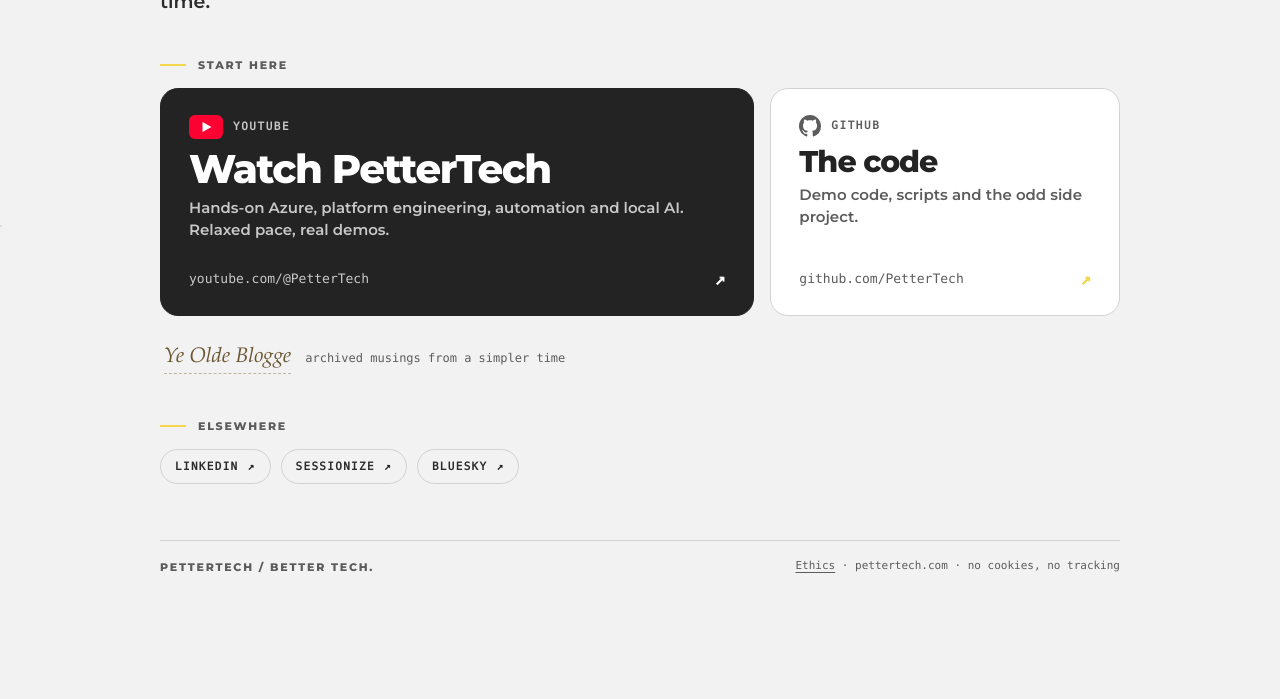
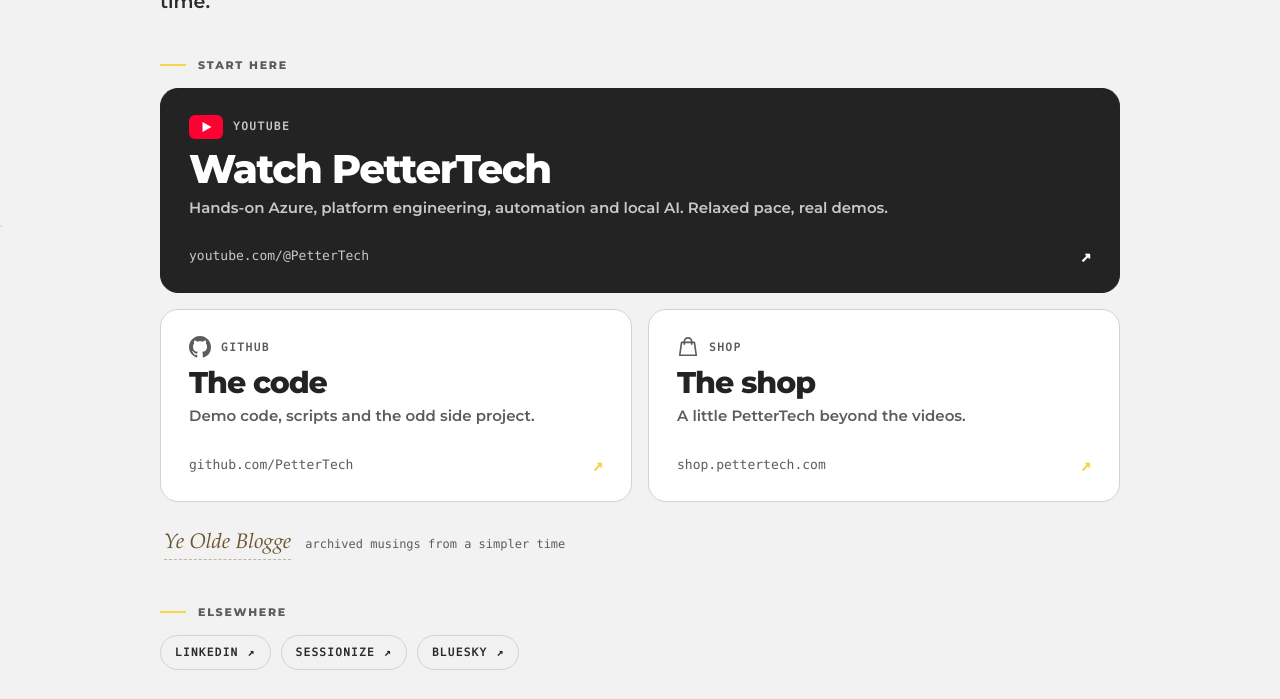
Before and after one commit to PetterTech/pettertech.github.io, a plain HTML site: page index.html in a window 1280 px wide. Shown: the part 575-1274 px from the top of the page. Before the commit the page ends 1176 px from the top, so only its background shows below. Drawn offline with Linux system fonts and the light colour scheme; no server answers.

Commit message:
feat: add shop (#2)
* feat: add shop card

* docs: add info on shop

* test: add shop

```diff
--- a/assets/style.css
+++ b/assets/style.css
@@ -95,8 +95,9 @@ h1 span em{font-style:normal;background:linear-gradient(transparent 58%,var(--ma
 .spark{fill:var(--accent);filter:drop-shadow(0 0 6px var(--accent))}
 
 /* ---------- link cards ---------- */
-.links{display:grid;grid-template-columns:minmax(0,1.7fr) minmax(0,1fr);gap:16px}
+.links{display:grid;grid-template-columns:repeat(2,minmax(0,1fr));gap:16px}
 .links>*{min-width:0}
+.links>.yt{grid-column:1/-1}
 .card{position:relative;display:flex;flex-direction:column;justify-content:space-between;gap:26px;min-height:190px;
   padding:26px 28px;border-radius:var(--radius);border:1px solid var(--line);background:var(--card);
   transition:transform .18s ease,border-color .18s ease,background-color .25s ease}
@@ -108,6 +109,7 @@ h1 span em{font-style:normal;background:linear-gradient(transparent 58%,var(--ma
 .card .arrow{font:700 18px var(--mono);color:var(--accent);transition:transform .18s ease}
 .card:hover .arrow{transform:translate(3px,-3px)}
 .gh-mark{width:22px;height:22px;flex:none;fill:currentColor}
+.shop-mark{width:22px;height:22px;flex:none}
 .yt-mark{width:34px;height:24px;flex:none}
 
 /* YouTube = the loudest card: white on dark, dark on light */
--- a/index.html
+++ b/index.html
@@ -99,6 +99,17 @@
       </div>
       <div class="meta"><span>github.com/PetterTech</span><span class="arrow" aria-hidden="true">↗</span></div>
     </a>
+    <a class="card" href="https://shop.pettertech.com/">
+      <div>
+        <span class="kicker">
+          <svg class="shop-mark" viewBox="0 0 24 24" fill="none" stroke="currentColor" stroke-width="1.8" stroke-linecap="round" stroke-linejoin="round" aria-hidden="true"><path d="M5 7h14l2 14H3L5 7z"/><path d="M8 9V6a4 4 0 0 1 8 0v3"/></svg>
+          Shop
+        </span>
+        <h2>The shop</h2>
+        <p>A little PetterTech beyond the videos.</p>
+      </div>
+      <div class="meta"><span>shop.pettertech.com</span><span class="arrow" aria-hidden="true">↗</span></div>
+    </a>
   </nav>
 
   <p class="olde"><a href="/blog/">Ye Olde Blogge</a><small>archived musings from a simpler time</small></p>
```
Also changed, not shown: tools/test/theme-test.html (+2 -0 lines), 1 other file.
